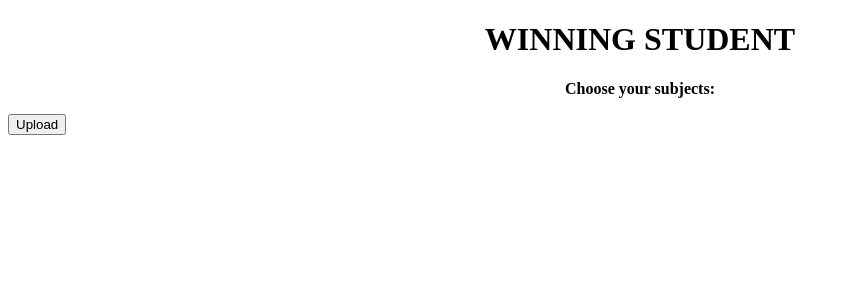
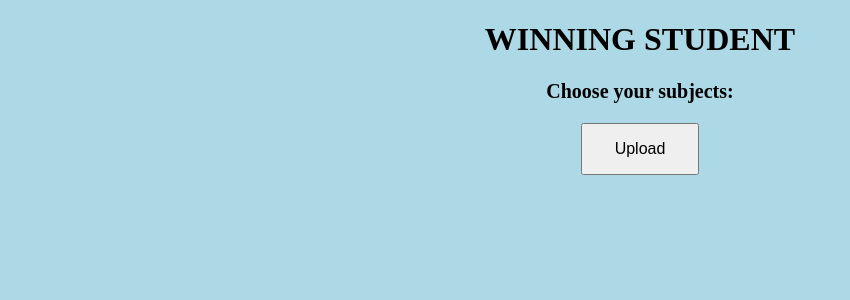
Before and after one commit to OmarML/calendar-flask, a Flask app: template templates/index.html in a window 1280 px wide. Shown: the top 300 px of the page, without its empty margins (0-850 px from the left). Run offline with Flask 2, Linux system fonts and the light colour scheme; the template is opened without the code that fills it, so the values that code supplies are empty.

Commit message:
some message

```diff
--- a/templates/index.html
+++ b/templates/index.html
@@ -5,8 +5,9 @@
 
 <title> Winning Student </title>
 
+<link rel="stylesheet" href="style.css">
+
 </head>
-
 
 <body>
 
@@ -14,7 +15,10 @@
 
 <p style = "text-align:center;"> <b>Choose your subjects: </b> </p>
 
- <button type="button">Upload</button>
+<div style="text-align:center;">
+    <button> Upload </button>
+</div>
+
 
 </body>
 
--- /dev/null
+++ b/templates/style.css
@@ -0,0 +1,27 @@
+
+
+body {
+    background-color: lightblue;
+}
+
+h1 {
+    color: black;
+    text-align: center;
+	font-family: "Times New Roman";
+}
+
+p {
+    font-family: "Times New Roman";
+    font-size: 20px;
+}
+
+
+button {
+    padding: 15px 32px;
+	text-decoration: none;
+    text-align: center;
+    display: inline-block;
+    font-size: 16px;
+}
+
+ /* Dropdown Button */
```
